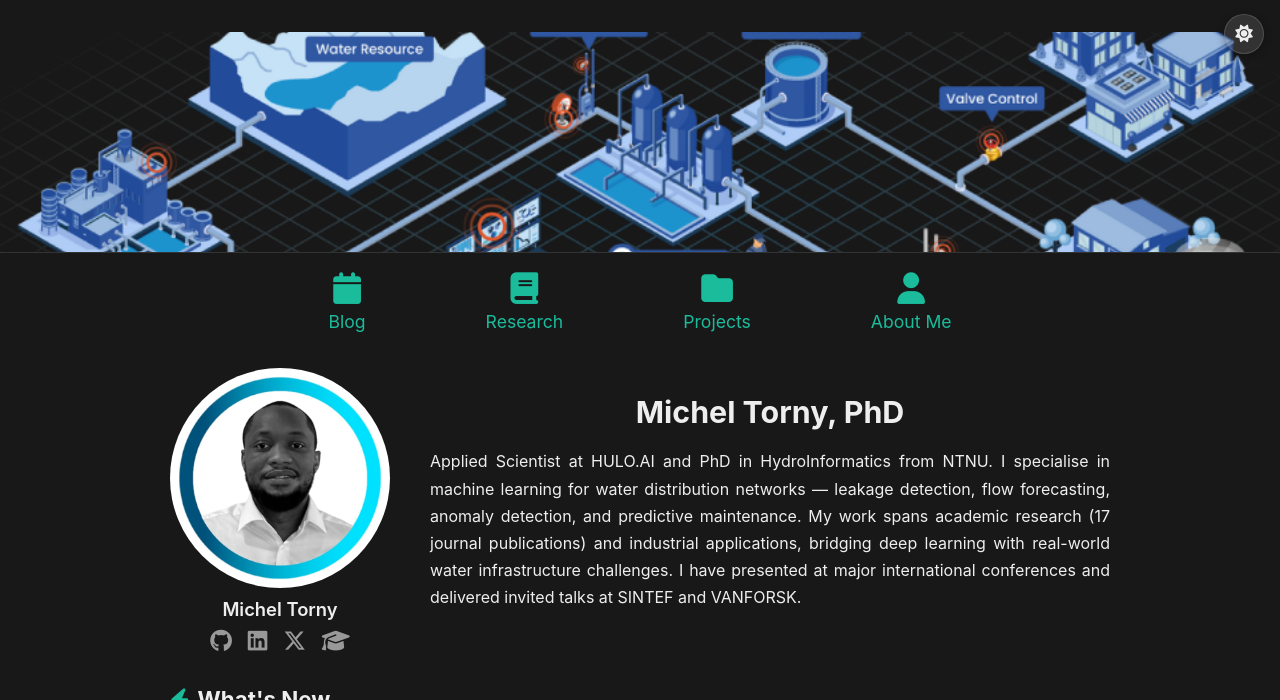
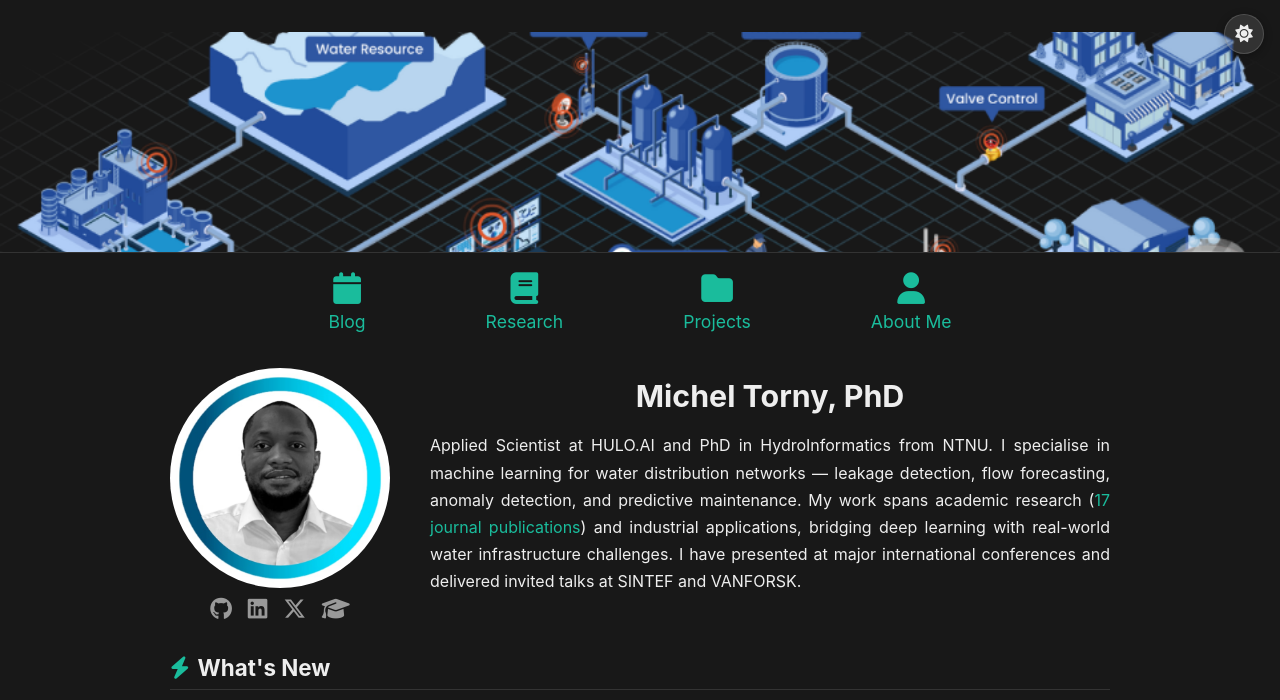
Before and after one commit to McBlaY/mcblay.github.io, a Jekyll site: the page built from index.md, in a window 1280 px wide and 900 px high, cut to the strip 0-700 px from the top of the window. Built offline with Jekyll 4.4.1, drawn with Linux system fonts in a browser that asks for light colours.

Commit message:
Update profile section: remove redundant name display and link journal publications to Google Scholar

```diff
--- a/index.md
+++ b/index.md
@@ -62,7 +62,6 @@ permalink: /
     <div class="profile">
       <div style="display:flex;flex-direction:column;align-items:center;gap:10px;flex-shrink:0;">
         <img src="/assets/images/profile_pic.jpg" alt="Michel Torny, PhD" onerror="this.style.background='#444';this.removeAttribute('src')" style="width:220px;height:220px;border-radius:50%;object-fit:cover;background:var(--card-bg);">
-        <div style="font-size:1.15em;font-weight:600;color:var(--text);">Michel Torny</div>
         <div style="display:flex;gap:16px;font-size:1.4em;">
           <a href="https://github.com/McBlaY" target="_blank" style="color:var(--muted);text-decoration:none;" title="GitHub"><i class="fab fa-github"></i></a>
           <a href="https://linkedin.com/in/hoesemicheltornyeviadzi" target="_blank" style="color:var(--muted);text-decoration:none;" title="LinkedIn"><i class="fab fa-linkedin"></i></a>
@@ -72,7 +71,7 @@ permalink: /
       </div>
       <div class="profile-text" style="align-self: center;">
         <h1 style="margin:0 0 18px;font-size:1.9em;text-align:center;">Michel Torny, PhD</h1>
-        <p>Applied Scientist at HULO.AI and PhD in HydroInformatics from NTNU. I specialise in machine learning for water distribution networks — leakage detection, flow forecasting, anomaly detection, and predictive maintenance. My work spans academic research (17 journal publications) and industrial applications, bridging deep learning with real-world water infrastructure challenges. I have presented at major international conferences and delivered invited talks at SINTEF and VANFORSK.</p>
+        <p>Applied Scientist at HULO.AI and PhD in HydroInformatics from NTNU. I specialise in machine learning for water distribution networks — leakage detection, flow forecasting, anomaly detection, and predictive maintenance. My work spans academic research (<a href="https://scholar.google.com/citations?user=Hoese+Michel+Tornyeviadzi" target="_blank" style="color:var(--accent);text-decoration:none;">17 journal publications</a>) and industrial applications, bridging deep learning with real-world water infrastructure challenges. I have presented at major international conferences and delivered invited talks at SINTEF and VANFORSK.</p>
       </div>
     </div>
 
```
Also changed, not shown: 1 other file.
